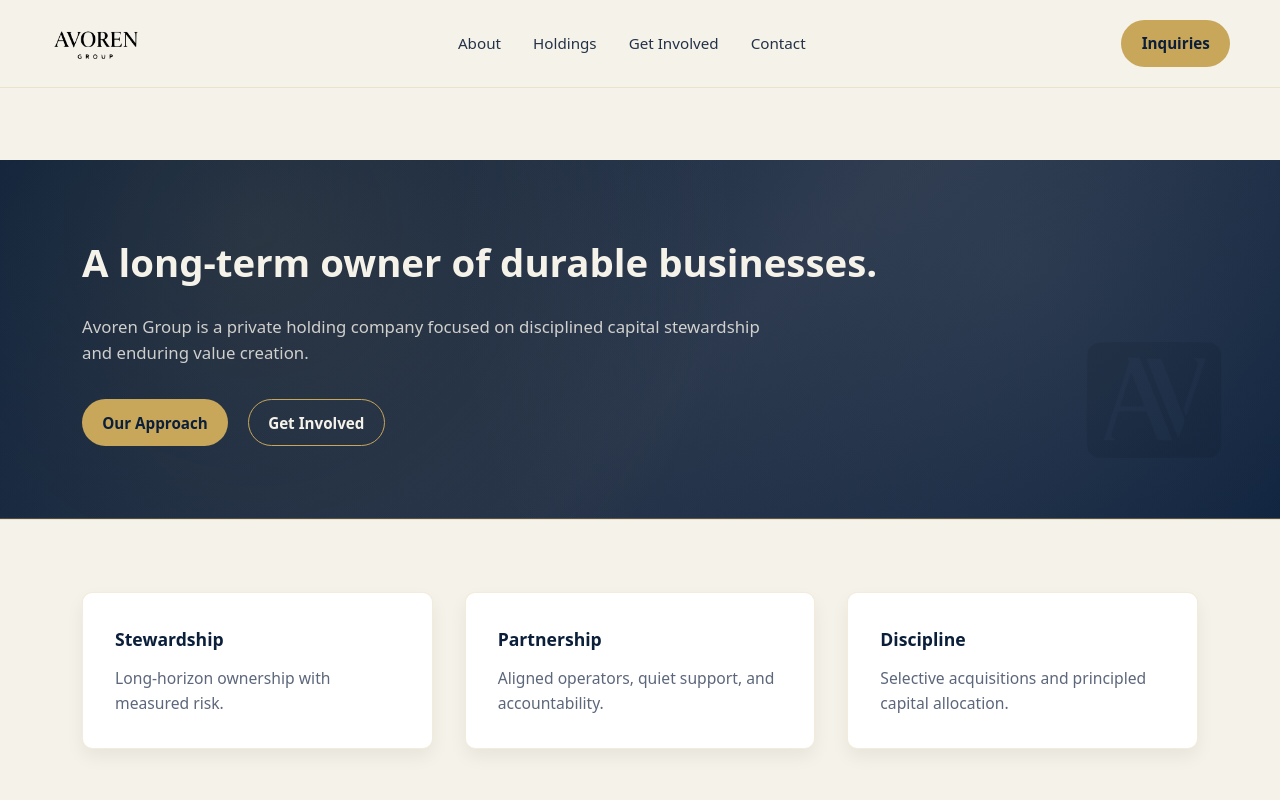
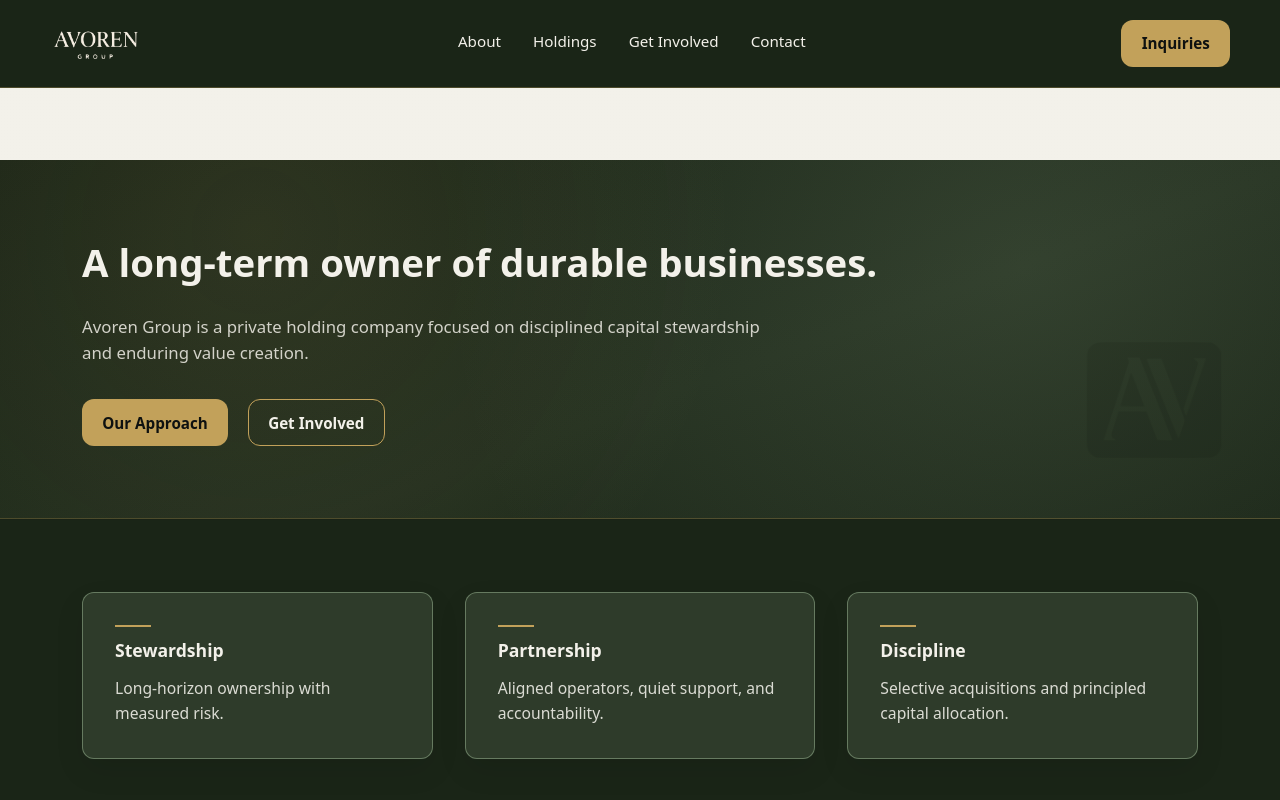
Before and after one commit to BigSlendr/AvorenGroup, a plain HTML site: page index.html in a window 1280 px wide. Shown: the top 800 px of the page. Drawn offline with Linux system fonts and the light colour scheme.

Commit message:
Restyle site with quiet power olive-sage theme

```diff
--- a/assets/css/styles.css
+++ b/assets/css/styles.css
@@ -1,19 +1,24 @@
 :root {
   color-scheme: light;
-  --color-bg: #f5f2ea;
+  --avoren-olive: #1a2517;
+  --avoren-sage: #acc8a2;
+  --avoren-gold: #c2a15a;
+  --avoren-offwhite: #f3f1ea;
+  --avoren-ink: #0e1110;
+  --color-bg: var(--avoren-offwhite);
   --color-surface: #ffffff;
-  --color-text: #243248;
-  --color-muted: #5c677b;
-  --color-border: rgba(200, 166, 90, 0.22);
-  --color-accent: #c8a65a;
-  --color-accent-hover: #b89143;
-  --color-heading: #0b1f3b;
-  --hero-gradient: linear-gradient(135deg, #0b1f3b 0%, #243248 55%, #0b1f3b 100%);
-  --hero-text: #f5f2ea;
-  --hero-subtext: rgba(245, 242, 234, 0.82);
-  --hero-border: rgba(200, 166, 90, 0.35);
-  --shadow-soft: 0 8px 18px rgba(17, 17, 17, 0.06);
-  --radius: 10px;
+  --color-text: var(--avoren-ink);
+  --color-muted: rgba(14, 17, 16, 0.72);
+  --color-border: rgba(172, 200, 162, 0.42);
+  --color-accent: var(--avoren-gold);
+  --color-accent-hover: #ab8841;
+  --color-heading: var(--avoren-ink);
+  --hero-gradient: linear-gradient(160deg, var(--avoren-olive) 0%, #232f1f 58%, var(--avoren-olive) 100%);
+  --hero-text: var(--avoren-offwhite);
+  --hero-subtext: rgba(243, 241, 234, 0.84);
+  --hero-border: rgba(194, 161, 90, 0.3);
+  --shadow-soft: 0 12px 30px rgba(14, 17, 16, 0.08);
+  --radius: 12px;
   --container: 1180px;
   --space-xs: 0.5rem;
   --space-sm: 0.75rem;
@@ -35,6 +40,18 @@
   background: var(--color-bg);
   color: var(--color-text);
   line-height: 1.6;
+  position: relative;
+}
+
+body::before {
+  content: "";
+  position: fixed;
+  inset: 0;
+  background-image: radial-gradient(rgba(14, 17, 16, 0.08) 0.4px, transparent 0.4px);
+  background-size: 3px 3px;
+  opacity: 0.03;
+  pointer-events: none;
+  z-index: -1;
 }
 
 img {
@@ -49,7 +66,8 @@
 
 a:hover,
 a:focus-visible {
-  color: var(--color-heading);
+  color: var(--color-accent-hover);
+  text-decoration: underline;
 }
 
 ul {
@@ -66,10 +84,9 @@
 header {
   position: sticky;
   top: 0;
-  background: rgba(245, 242, 234, 0.96);
-  border-bottom: 1px solid var(--color-border);
+  background: var(--avoren-olive);
+  border-bottom: 1px solid rgba(194, 161, 90, 0.3);
   z-index: 10;
-  backdrop-filter: blur(8px);
 }
 
 .navbar {
@@ -84,11 +101,14 @@
   align-items: center;
   font-weight: 600;
   letter-spacing: 0.02em;
+  color: var(--avoren-offwhite);
 }
 
 .brand-logo {
   max-height: 34px;
   width: auto;
+  filter: brightness(0) saturate(100%) invert(93%) sepia(15%) saturate(201%) hue-rotate(341deg) brightness(102%)
+    contrast(92%);
 }
 
 .nav-links {
@@ -99,12 +119,19 @@
 }
 
 .nav-links a {
-  color: var(--color-text);
+  color: var(--avoren-offwhite);
+  padding-bottom: 0.2rem;
+  border-bottom: 2px solid transparent;
 }
 
 .nav-links a:hover,
 .nav-links a:focus-visible {
   color: var(--color-accent);
+  text-decoration: none;
+}
+
+.nav-links a[aria-current="page"] {
+  border-bottom-color: var(--avoren-gold);
 }
 
 .nav-actions {
@@ -119,7 +146,7 @@
   justify-content: center;
   gap: 0.35rem;
   padding: 0.65rem 1.2rem;
-  border-radius: 999px;
+  border-radius: 12px;
   border: 1px solid transparent;
   font-size: 0.95rem;
   font-weight: 600;
@@ -129,7 +156,7 @@
 
 .btn-primary {
   background: var(--color-accent);
-  color: var(--color-heading);
+  color: var(--avoren-ink);
 }
 
 .btn-primary:hover,
@@ -138,32 +165,32 @@
 }
 
 .btn-secondary {
-  border-color: var(--color-border);
+  border-color: rgba(14, 17, 16, 0.35);
   color: var(--color-heading);
   background: transparent;
 }
 
 .btn-secondary:hover,
 .btn-secondary:focus-visible {
-  border-color: var(--color-accent);
+  border-color: var(--avoren-sage);
   color: var(--color-heading);
-  background: rgba(200, 166, 90, 0.12);
+  background: rgba(172, 200, 162, 0.15);
 }
 
 .btn-text {
   background: transparent;
   border: none;
-  color: var(--color-text);
+  color: var(--avoren-offwhite);
   font-weight: 600;
   cursor: pointer;
 }
 
 .menu-toggle {
   display: none;
-  border: 1px solid var(--color-border);
+  border: 1px solid rgba(243, 241, 234, 0.35);
   border-radius: 999px;
   padding: 0.45rem 0.85rem;
-  background: var(--color-surface);
+  background: transparent;
 }
 
 main {
@@ -183,8 +210,8 @@
   content: "";
   position: absolute;
   inset: 0;
-  background: radial-gradient(circle at 20% 20%, rgba(200, 166, 90, 0.12), transparent 45%),
-    radial-gradient(circle at 80% 30%, rgba(245, 242, 234, 0.08), transparent 55%);
+  background: radial-gradient(circle at 20% 20%, rgba(194, 161, 90, 0.1), transparent 45%),
+    radial-gradient(circle at 80% 30%, rgba(172, 200, 162, 0.12), transparent 55%);
   z-index: 0;
   pointer-events: none;
 }
@@ -248,7 +275,20 @@
 
 .section {
   padding: var(--space-2xl) 0;
-  border-top: 1px solid var(--color-border);
+  border-top: 1px solid rgba(14, 17, 16, 0.1);
+}
+
+main > .section:nth-of-type(even) {
+  background: var(--avoren-olive);
+  color: var(--avoren-offwhite);
+}
+
+main > .section:nth-of-type(even) h2,
+main > .section:nth-of-type(even) h3,
+main > .section:nth-of-type(even) p,
+main > .section:nth-of-type(even) li,
+main > .section:nth-of-type(even) .meta {
+  color: var(--avoren-offwhite);
 }
 
 .section h2 {
@@ -277,7 +317,7 @@
 
 .card {
   background: var(--color-surface);
-  border: 1px solid var(--color-border);
+  border: 1px solid rgba(14, 17, 16, 0.12);
   border-radius: var(--radius);
   padding: var(--space-lg);
   box-shadow: var(--shadow-soft);
@@ -286,6 +326,19 @@
 .card h3 {
   margin-bottom: var(--space-sm);
   font-size: 1.1rem;
+  position: relative;
+  padding-top: 0.65rem;
+}
+
+.card h3::before,
+.focus-card h3::before {
+  content: "";
+  position: absolute;
+  top: 0;
+  left: 0;
+  width: 36px;
+  height: 2px;
+  background: var(--avoren-gold);
 }
 
 .card p,
@@ -301,7 +354,7 @@
 }
 
 .cta-strip {
-  background: var(--color-surface);
+  background: rgba(255, 255, 255, 0.95);
   border: 1px solid var(--color-border);
   border-radius: var(--radius);
   padding: var(--space-lg);
@@ -334,9 +387,18 @@
   width: 100%;
   padding: 0.75rem 0.9rem;
   border-radius: 8px;
-  border: 1px solid var(--color-border);
+  border: 1px solid rgba(172, 200, 162, 0.8);
   background: var(--color-surface);
   font: inherit;
+  color: var(--avoren-ink);
+}
+
+.form input:focus,
+.form select:focus,
+.form textarea:focus {
+  border-color: var(--avoren-gold);
+  box-shadow: 0 0 0 3px rgba(194, 161, 90, 0.22);
+  outline: none;
 }
 
 .form textarea {
@@ -364,7 +426,7 @@
 }
 
 footer {
-  border-top: 1px solid var(--color-border);
+  border-top: 1px solid rgba(14, 17, 16, 0.12);
   padding: var(--space-lg) 0 var(--space-2xl);
   color: var(--color-muted);
   font-size: 0.9rem;
@@ -434,7 +496,7 @@
 
 .focus-card {
   background: var(--color-surface);
-  border: 1px solid var(--color-border);
+  border: 1px solid rgba(14, 17, 16, 0.12);
   border-radius: var(--radius);
   padding: var(--space-lg);
   box-shadow: var(--shadow-soft);
@@ -443,8 +505,8 @@
 
 .focus-card:hover {
   transform: translateY(-4px);
-  border-color: rgba(200, 166, 90, 0.35);
-  box-shadow: 0 12px 22px rgba(11, 31, 59, 0.08);
+  border-color: rgba(194, 161, 90, 0.5);
+  box-shadow: 0 14px 26px rgba(14, 17, 16, 0.12);
 }
 
 .focus-card img {
@@ -453,19 +515,49 @@
   width: 100%;
   object-fit: cover;
   margin-bottom: var(--space-md);
-  border: 1px solid rgba(200, 166, 90, 0.22);
+  border: 1px solid rgba(172, 200, 162, 0.45);
 }
 
 .focus-card p {
   color: var(--color-muted);
 }
 
+main > .section:nth-of-type(even) .card,
+main > .section:nth-of-type(even) .focus-card,
+main > .section:nth-of-type(even) .cta-strip,
+main > .section:nth-of-type(even) .success {
+  background: rgba(172, 200, 162, 0.14);
+  border-color: rgba(172, 200, 162, 0.45);
+}
+
+main > .section:nth-of-type(even) .card p,
+main > .section:nth-of-type(even) .focus-card p,
+main > .section:nth-of-type(even) .cta-strip p,
+main > .section:nth-of-type(even) .tag {
+  color: rgba(243, 241, 234, 0.88);
+}
+
+main > .section:nth-of-type(even) .btn-secondary {
+  border-color: rgba(243, 241, 234, 0.5);
+  color: var(--avoren-offwhite);
+}
+
+main > .section:nth-of-type(even) .btn-secondary:hover,
+main > .section:nth-of-type(even) .btn-secondary:focus-visible {
+  border-color: var(--avoren-gold);
+  background: rgba(194, 161, 90, 0.2);
+}
+
+main > .section:nth-of-type(even) a {
+  color: var(--avoren-gold);
+}
+
 @media (max-width: 900px) {
   .nav-links {
     display: none;
     flex-direction: column;
-    background: var(--color-surface);
-    border: 1px solid var(--color-border);
+    background: var(--avoren-olive);
+    border: 1px solid rgba(194, 161, 90, 0.35);
     border-radius: var(--radius);
     padding: var(--space-md);
     position: absolute;
```
Also changed, not shown: about.html (+1 -1 lines), contact.html (+1 -1 lines), holdings.html (+1 -1 lines), involved.html (+1 -1 lines).
